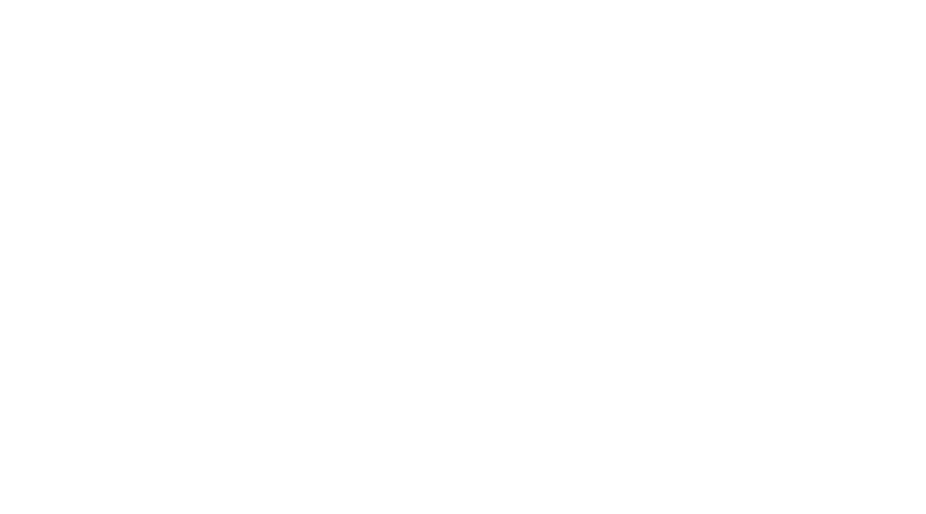
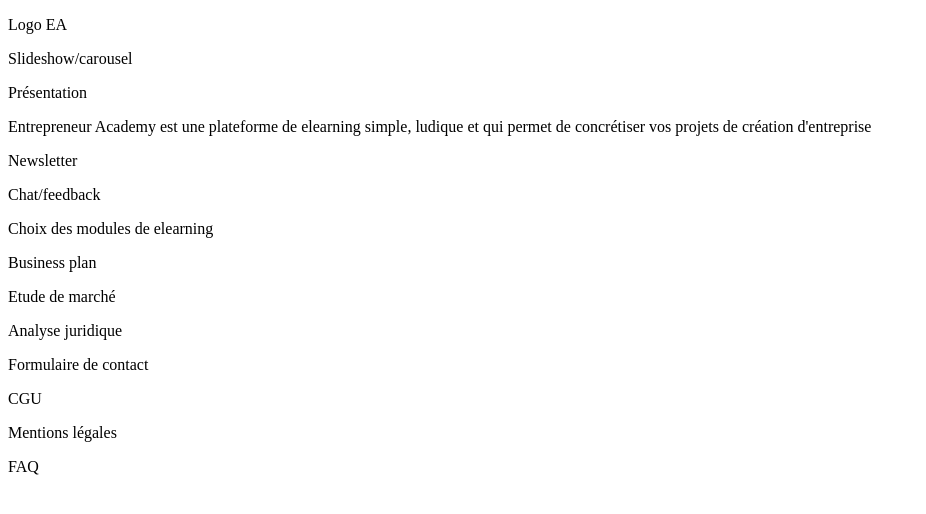
Before and after one commit to islek/ea, a plain HTML site: page index.html in a window 1280 px wide. Shown: the whole page, without its empty margins (0-926 px from the left). Drawn offline with Linux system fonts and the light colour scheme.

Commit message:
Work HTML Monday,20
Structure simple HTML

```diff
--- a/index.html
+++ b/index.html
@@ -1,5 +1,37 @@
+<!DOCTYPE html>
+<html>
+<head>
+	<title>Entrepreneur Academy</title>
+	<meta charset="utf-8">
+</head>
+<body>
 
+<header>
+	<p>Logo EA</p>
+</header>
 
-<head>
+<section>
+	<p>Slideshow/carousel</p>
+	<p>Présentation</p>
+	<p>Entrepreneur Academy est une plateforme de elearning simple, ludique et qui permet de concrétiser vos projets de création d'entreprise</p>
+	<p>Newsletter</p>
+	<p>Chat/feedback</p>
+	<p>Choix des modules de elearning</p>
+	<p>Business plan</p>
+	<p>Etude de marché</p>
+	<p>Analyse juridique</p>
+	<p>Formulaire de contact</p>
+</section>
 
-</head>
+<aside>
+
+</aside>
+
+<footer>
+	<p>CGU</p>
+	<p>Mentions légales</p>
+	<p>FAQ</p>
+</footer>
+
+</body>
+</html>
```
